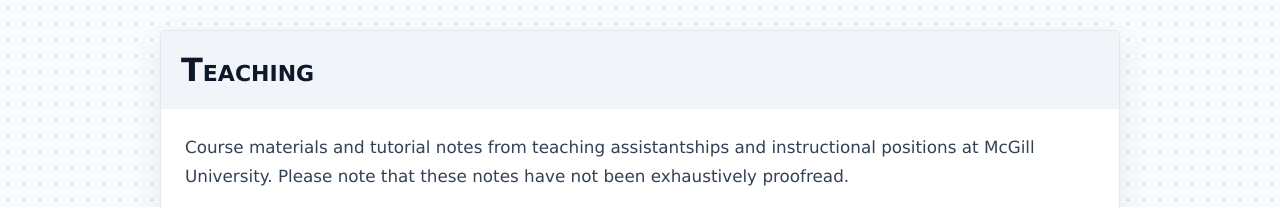
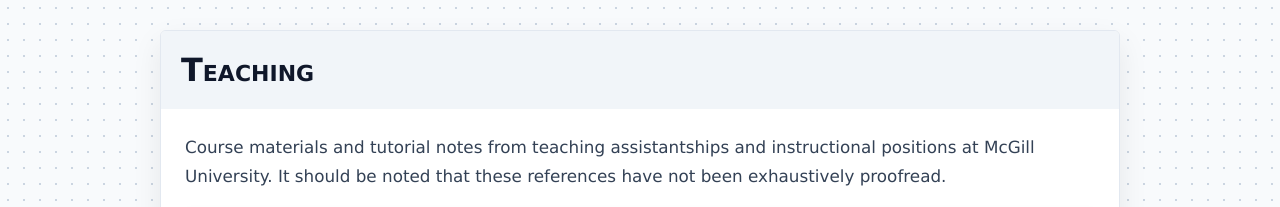
Before and after one commit to chernyshe/chernyshe.github.io, a plain HTML site: page teaching/index.html in a window 1280 px wide. Shown: the top 207 px of the page. Drawn offline with Linux system fonts and the light colour scheme.

Commit message:
Add files via upload

```diff
--- a/teaching/index.html
+++ b/teaching/index.html
@@ -14,7 +14,7 @@
 
         <div class="main">
             <p>
-                Course materials and tutorial notes from teaching assistantships and instructional positions at McGill University. Please note that these notes have not been exhaustively proofread.
+                Course materials and tutorial notes from teaching assistantships and instructional positions at McGill University. It should be noted that these references have not been exhaustively proofread.
             </p>
 
             <!-- TEACHING MATERIALS / TUTORIAL NOTES -->
```
